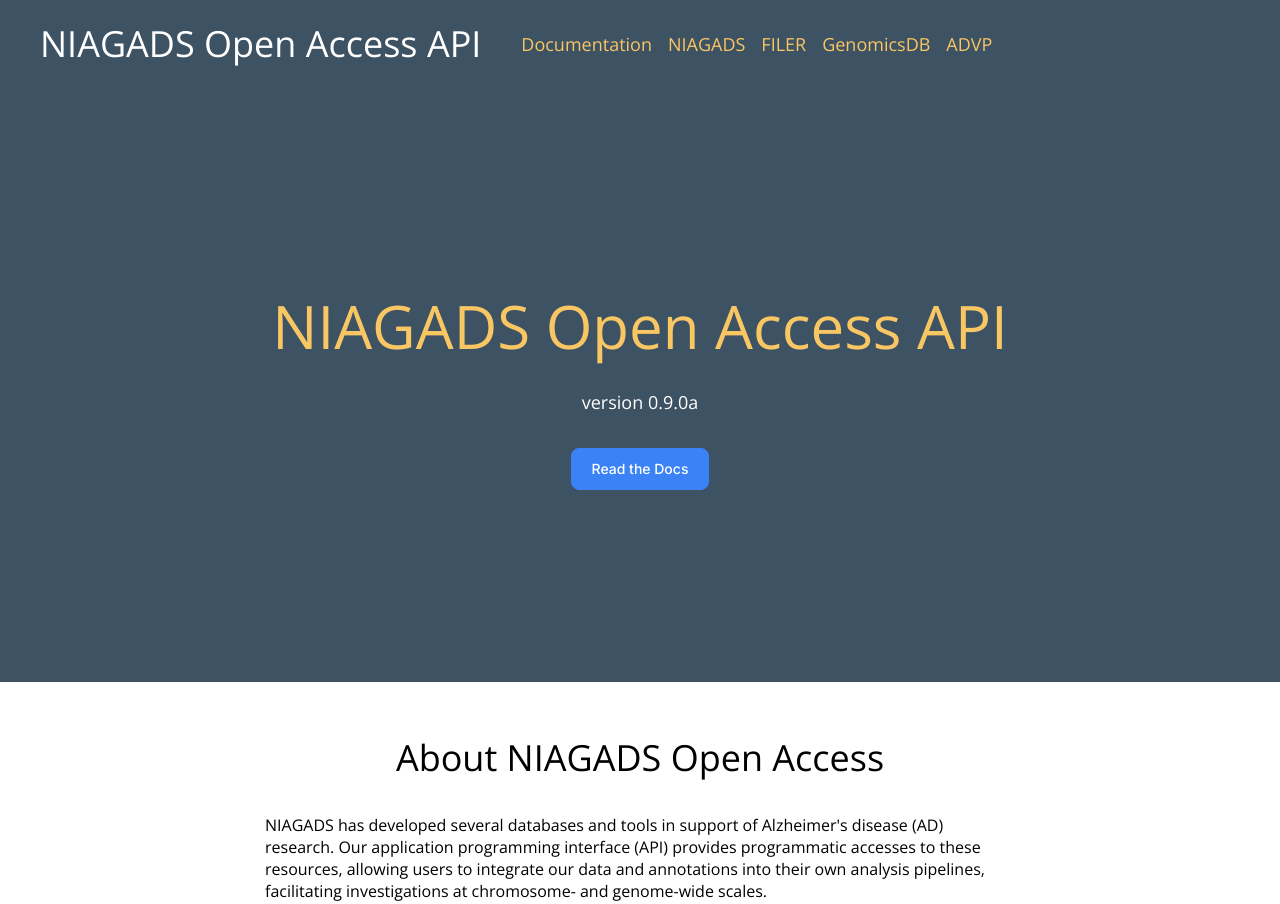
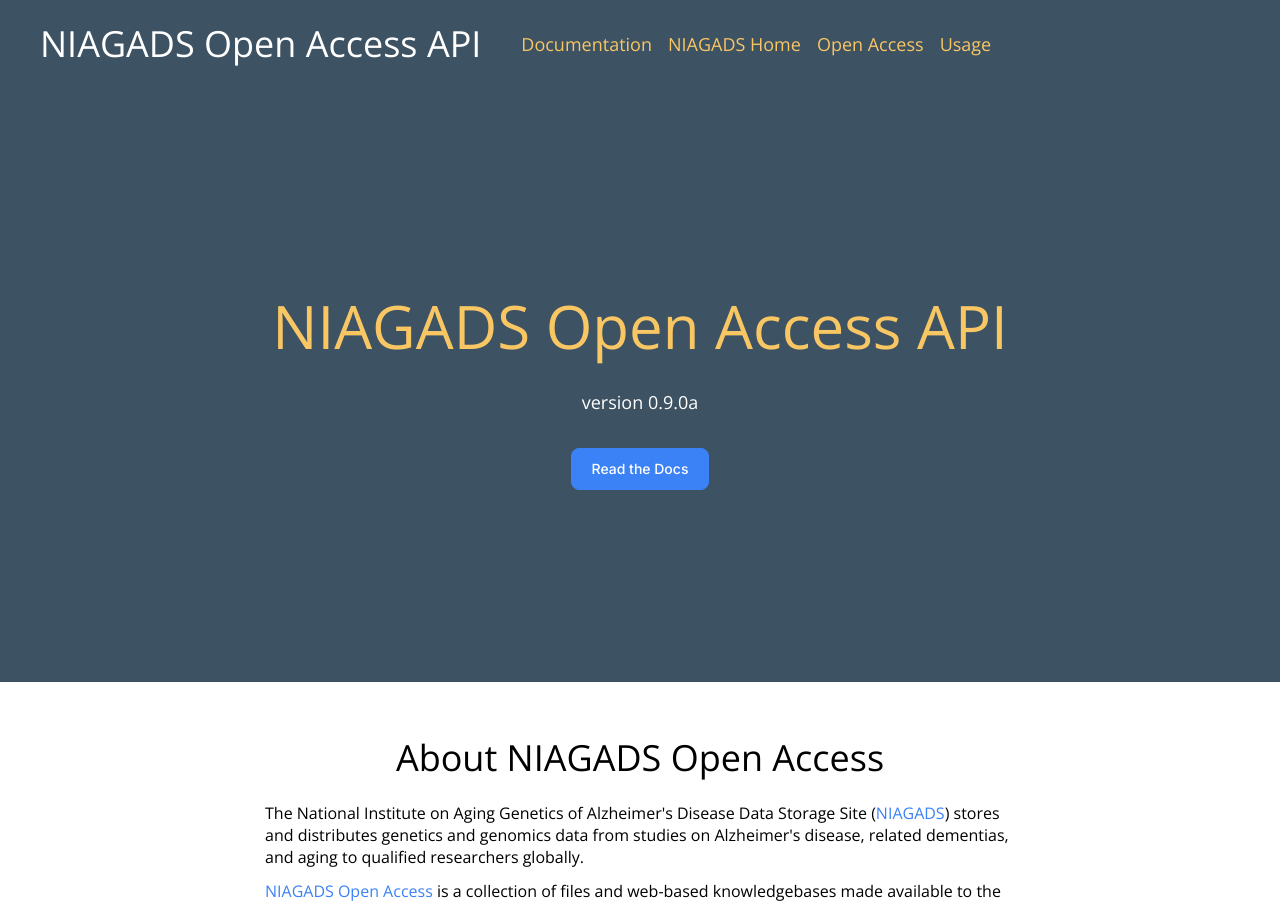
Before and after one commit to NIAGADS/niagads-api-client, a Next.js app: page / in a window 1280 px wide. Shown: the top 904 px of the page. Built offline with nearby package versions, Linux system fonts and the light colour scheme.

Commit message:
home update

```diff
--- a/app/layout.tsx
+++ b/app/layout.tsx
@@ -13,10 +13,9 @@
 
 const NAV_MENU_ITEMS: MenuItem[] = [
     { label: "Documentation", href: "/docs" },
-    { label: "NIAGADS", href: "https://www.niagads.org" },
-    { label: "FILER", href: "https://tf.lisanwanglab.org/FILER/" },
-    { label: "GenomicsDB", href: "https://www.niagads.org/genomics" },
-    { label: "ADVP", href: "https://advp.niagads.org" },
+    { label: "NIAGADS Home", href: "https://www.niagads.org" },
+    { label: "Open Access", href: "https://www.niagads.org/open-access" },
+    { label: "Usage", href: "https://github.com/NIAGADS/example" },
 ];
 
 export default function RootLayout({
--- a/app/page.tsx
+++ b/app/page.tsx
@@ -33,14 +33,29 @@
                     <h1 className="text-4xl font-normal">
                         About NIAGADS Open Access
                     </h1>
+                    <div className="-p-3 max-w-[750px]">
+                        The National Institute on Aging Genetics of Alzheimer's
+                        Disease Data Storage Site (
+                        <a href="https://www.niagads.org/" target="_blank">
+                            NIAGADS
+                        </a>
+                        ) stores and distributes genetics and genomics data from
+                        studies on Alzheimer&apos;s disease, related dementias,
+                        and aging to qualified researchers globally.
+                    </div>
                     <div className="p-3 max-w-[750px]">
-                        NIAGADS has developed several databases and tools in
-                        support of Alzheimer&apos;s disease (AD) research. Our
-                        application programming interface (API) provides
-                        programmatic accesses to these resources, allowing users
-                        to integrate our data and annotations into their own
-                        analysis pipelines, facilitating investigations at
-                        chromosome- and genome-wide scales.{" "}
+                        <a
+                            href="https://www.niagads.org/open-access/"
+                            target="_blank">
+                            NIAGADS Open Access
+                        </a>{" "}
+                        is a collection of files and web-based knowledgebases
+                        made available to the public with no data access
+                        restrictions. Our application programming interface
+                        (API) provides programmatic accesses to these resources,
+                        allowing users to integrate our data and annotations
+                        into their own analysis pipelines, facilitating
+                        investigations at chromosome- and genome-wide scales.{" "}
                     </div>
                     <div className="max-w-[750px]">
                         The NIAGADS API uses HTTP requests to access and
```
